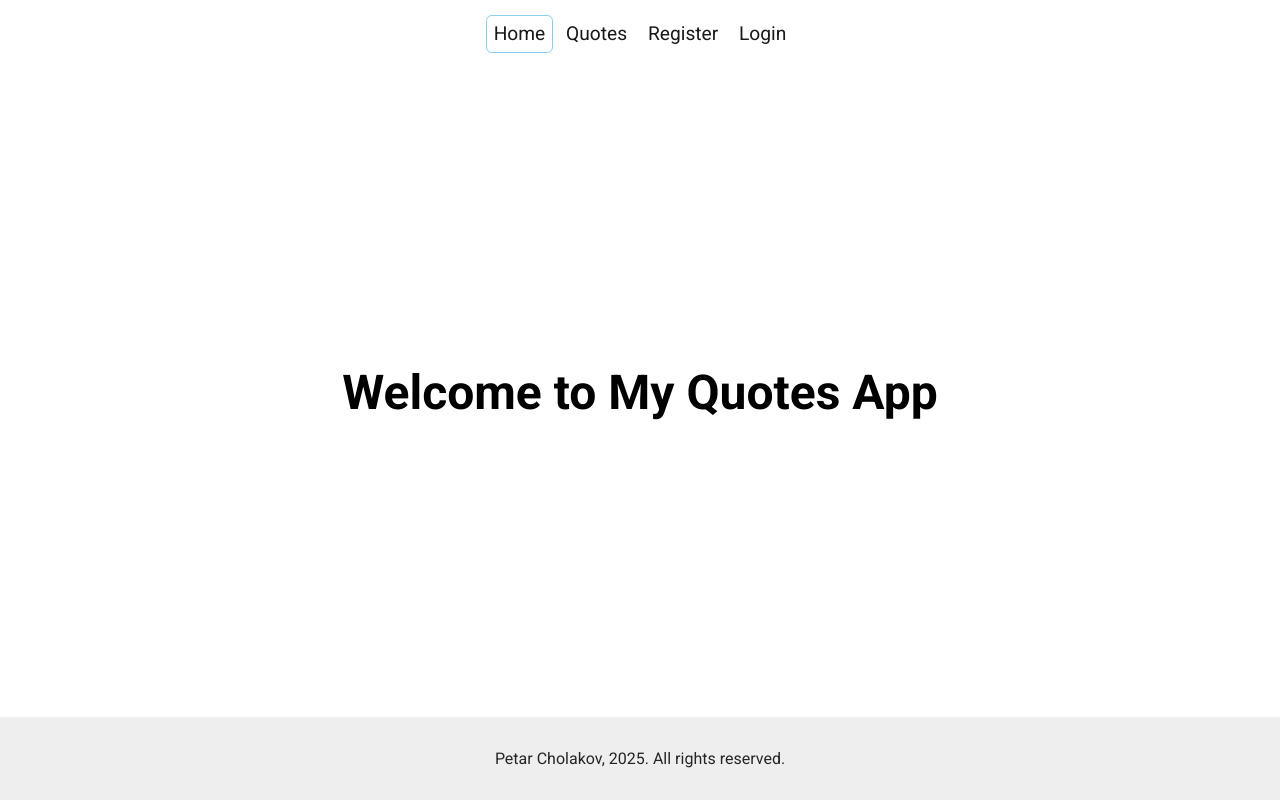
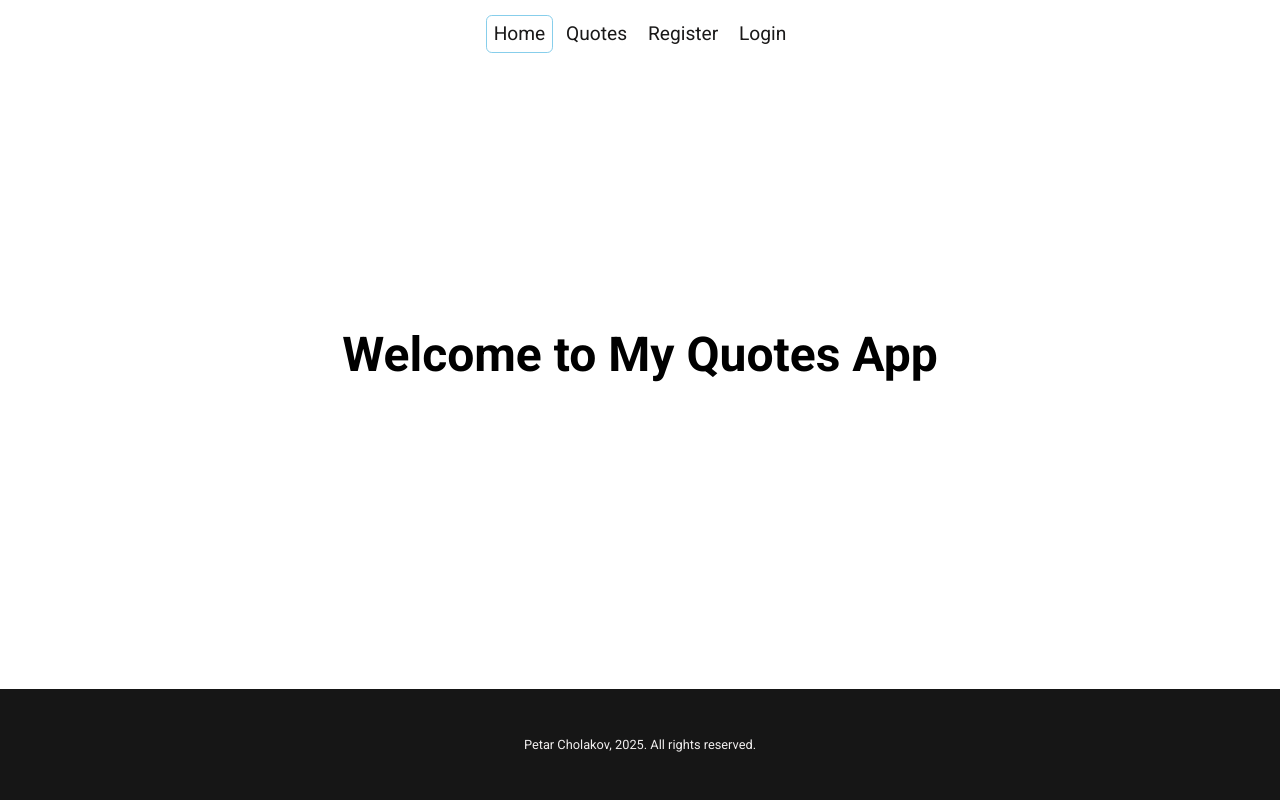
Before and after one commit to fanerotim/Quotes, a React (Vite) app in the folder client/vite-project/: page / in a window 1280 px wide. Built offline with nearby package versions, Linux system fonts and the light colour scheme; no server answers.

Commit message:
change footer background color and give it more padding

```diff
--- a/client/vite-project/src/App.module.scss
+++ b/client/vite-project/src/App.module.scss
@@ -1,10 +1,13 @@
 * {
   box-sizing: border-box;
+  margin: 0;
+  padding: 0;
+  font-family: "Roboto", sans-serif;
 }
 
 :global(.active) {
-    outline: .1px solid skyblue;
-    border-radius: .3rem;
+  outline: .1px solid skyblue;
+  border-radius: .3rem;
 }
 
 .app__container {
--- a/client/vite-project/src/components/footer/Footer.jsx
+++ b/client/vite-project/src/components/footer/Footer.jsx
@@ -1,8 +1,9 @@
-import './Footer.scss'
+import styles from './Footer.module.scss'
 
 const Footer = () => {
     return (
-        <footer>
+        <footer
+            className={styles.footer}>
             Petar Cholakov, 2025. All rights reserved.
         </footer>
     )
--- /dev/null
+++ b/client/vite-project/src/components/footer/Footer.module.scss
@@ -0,0 +1,8 @@
+.footer {
+    background-color: rgb(22, 22, 22);
+    color: rgb(241, 239, 239);
+    text-align: center;
+    padding: 3rem 0;
+    font-size: .8rem;
+    margin-top: 3rem;
+}
--- a/client/vite-project/src/components/footer/Footer.scss
+++ /dev/null
@@ -1,6 +0,0 @@
-footer {
-    background-color: rgb(238, 238, 238);
-    color: rgb(37, 37, 37);
-    text-align: center;
-    padding: 2rem 0;
-}
```
